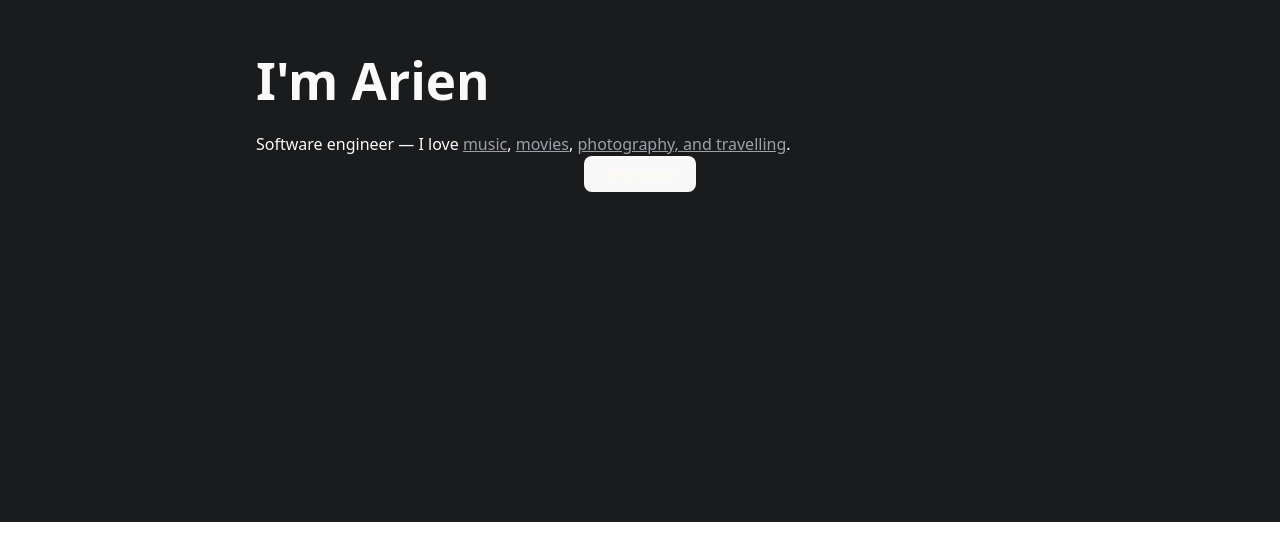
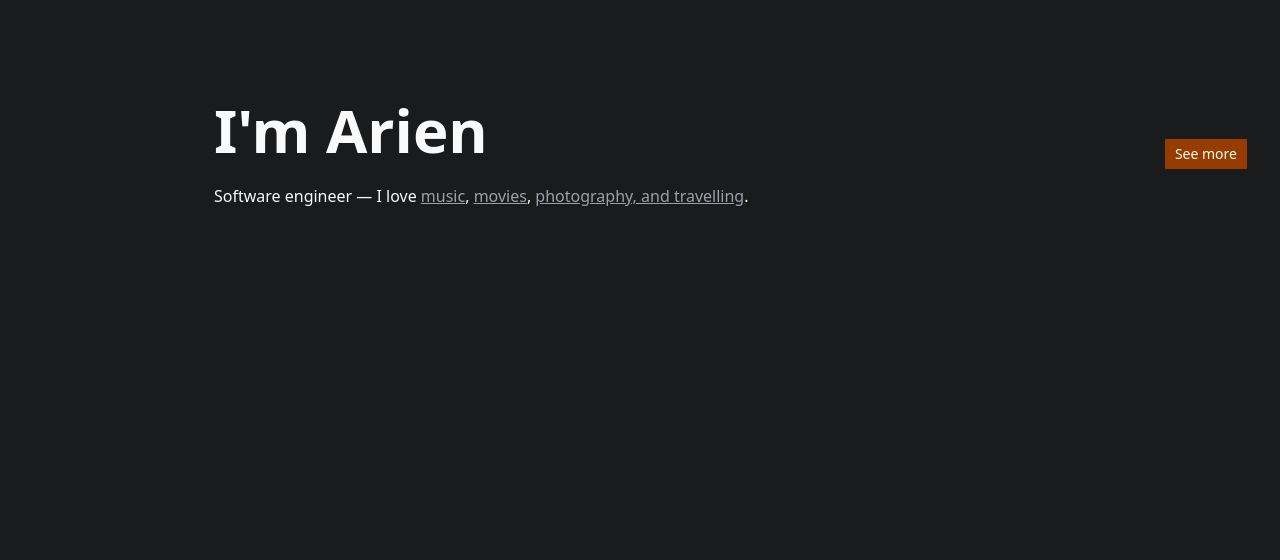
Before and after one commit to ArienR/arienr.github.io, a React (Vite) app: page / in a window 1280 px wide. Shown: the part 278-838 px from the top of the page. Before the commit the page ends 800 px from the top, so only its background shows below. Built offline with nearby package versions, Linux system fonts and the light colour scheme.

Commit message:
chore: deleted default vite styling from index.css

```diff
--- /dev/null
+++ b/src/components/ui/button.tsx
@@ -0,0 +1,67 @@
+import * as React from "react"
+import { cva, type VariantProps } from "class-variance-authority"
+import { Slot } from "radix-ui"
+
+import { cn } from "@/lib/utils"
+
+const buttonVariants = cva(
+  "group/button inline-flex shrink-0 items-center justify-center rounded-lg border border-transparent bg-clip-padding text-sm font-medium whitespace-nowrap transition-all outline-none select-none focus-visible:border-ring focus-visible:ring-3 focus-visible:ring-ring/50 disabled:pointer-events-none disabled:opacity-50 aria-invalid:border-destructive aria-invalid:ring-3 aria-invalid:ring-destructive/20 dark:aria-invalid:border-destructive/50 dark:aria-invalid:ring-destructive/40 [&_svg]:pointer-events-none [&_svg]:shrink-0 [&_svg:not([class*='size-'])]:size-4",
+  {
+    variants: {
+      variant: {
+        default: "bg-primary text-primary-foreground [a]:hover:bg-primary/80",
+        outline:
+          "border-border bg-background hover:bg-muted hover:text-foreground aria-expanded:bg-muted aria-expanded:text-foreground dark:border-input dark:bg-input/30 dark:hover:bg-input/50",
+        secondary:
+          "bg-secondary text-secondary-foreground hover:bg-secondary/80 aria-expanded:bg-secondary aria-expanded:text-secondary-foreground",
+        ghost:
+          "hover:bg-muted hover:text-foreground aria-expanded:bg-muted aria-expanded:text-foreground dark:hover:bg-muted/50",
+        destructive:
+          "bg-destructive/10 text-destructive hover:bg-destructive/20 focus-visible:border-destructive/40 focus-visible:ring-destructive/20 dark:bg-destructive/20 dark:hover:bg-destructive/30 dark:focus-visible:ring-destructive/40",
+        link: "text-primary underline-offset-4 hover:underline",
+      },
+      size: {
+        default:
+          "h-8 gap-1.5 px-2.5 has-data-[icon=inline-end]:pr-2 has-data-[icon=inline-start]:pl-2",
+        xs: "h-6 gap-1 rounded-[min(var(--radius-md),10px)] px-2 text-xs in-data-[slot=button-group]:rounded-lg has-data-[icon=inline-end]:pr-1.5 has-data-[icon=inline-start]:pl-1.5 [&_svg:not([class*='size-'])]:size-3",
+        sm: "h-7 gap-1 rounded-[min(var(--radius-md),12px)] px-2.5 text-[0.8rem] in-data-[slot=button-group]:rounded-lg has-data-[icon=inline-end]:pr-1.5 has-data-[icon=inline-start]:pl-1.5 [&_svg:not([class*='size-'])]:size-3.5",
+        lg: "h-9 gap-1.5 px-2.5 has-data-[icon=inline-end]:pr-3 has-data-[icon=inline-start]:pl-3",
+        icon: "size-8",
+        "icon-xs":
+          "size-6 rounded-[min(var(--radius-md),10px)] in-data-[slot=button-group]:rounded-lg [&_svg:not([class*='size-'])]:size-3",
+        "icon-sm":
+          "size-7 rounded-[min(var(--radius-md),12px)] in-data-[slot=button-group]:rounded-lg",
+        "icon-lg": "size-9",
+      },
+    },
+    defaultVariants: {
+      variant: "default",
+      size: "default",
+    },
+  }
+)
+
+function Button({
+  className,
+  variant = "default",
+  size = "default",
+  asChild = false,
+  ...props
+}: React.ComponentProps<"button"> &
+  VariantProps<typeof buttonVariants> & {
+    asChild?: boolean
+  }) {
+  const Comp = asChild ? Slot.Root : "button"
+
+  return (
+    <Comp
+      data-slot="button"
+      data-variant={variant}
+      data-size={size}
+      className={cn(buttonVariants({ variant, size, className }))}
+      {...props}
+    />
+  )
+}
+
+export { Button, buttonVariants }
--- a/src/index.css
+++ b/src/index.css
@@ -50,60 +50,6 @@
   --sidebar-accent-foreground: oklch(0.21 0.006 285.885);
   --sidebar-border: oklch(0.92 0.004 286.32);
   --sidebar-ring: oklch(0.705 0.015 286.067);
-}
-
-a {
-  font-weight: 500;
-  color: #646cff;
-  text-decoration: inherit;
-}
-a:hover {
-  color: #535bf2;
-}
-
-body {
-  margin: 0;
-  display: flex;
-  place-items: center;
-  min-width: 320px;
-  min-height: 100vh;
-}
-
-h1 {
-  font-size: 3.2em;
-  line-height: 1.1;
-}
-
-button {
-  border-radius: 8px;
-  border: 1px solid transparent;
-  padding: 0.6em 1.2em;
-  font-size: 1em;
-  font-weight: 500;
-  font-family: inherit;
-  background-color: #1a1a1a;
-  cursor: pointer;
-  transition: border-color 0.25s;
-}
-button:hover {
-  border-color: #646cff;
-}
-button:focus,
-button:focus-visible {
-  outline: 4px auto -webkit-focus-ring-color;
-}
-
-@media (prefers-color-scheme: light) {
-  :root {
-    color: #213547;
-    background-color: #ffffff;
-  }
-  a:hover {
-    color: #747bff;
-  }
-  button {
-    background-color: #f9f9f9;
-  }
 }
 
 .dark {
--- a/src/pages/Home.tsx
+++ b/src/pages/Home.tsx
@@ -8,9 +8,11 @@
 
 export default function Home() {
   return (
-    <>
+    <div className="min-h-screen flex items-center">
       <section className="container w-3xl mx-auto text-left">
-        <h1 className="font-semibold mb-6 pointer-events-none">I'm Arien</h1>
+        <h1 className="font-semibold text-6xl mb-6 pointer-events-none">
+          I'm Arien
+        </h1>
         <TooltipProvider>
           <div id="home-description">
             <span>Software engineer — I love </span>
@@ -54,6 +56,6 @@
       <div>
         <Button>See more</Button>
       </div>
-    </>
+    </div>
   );
 }
```
